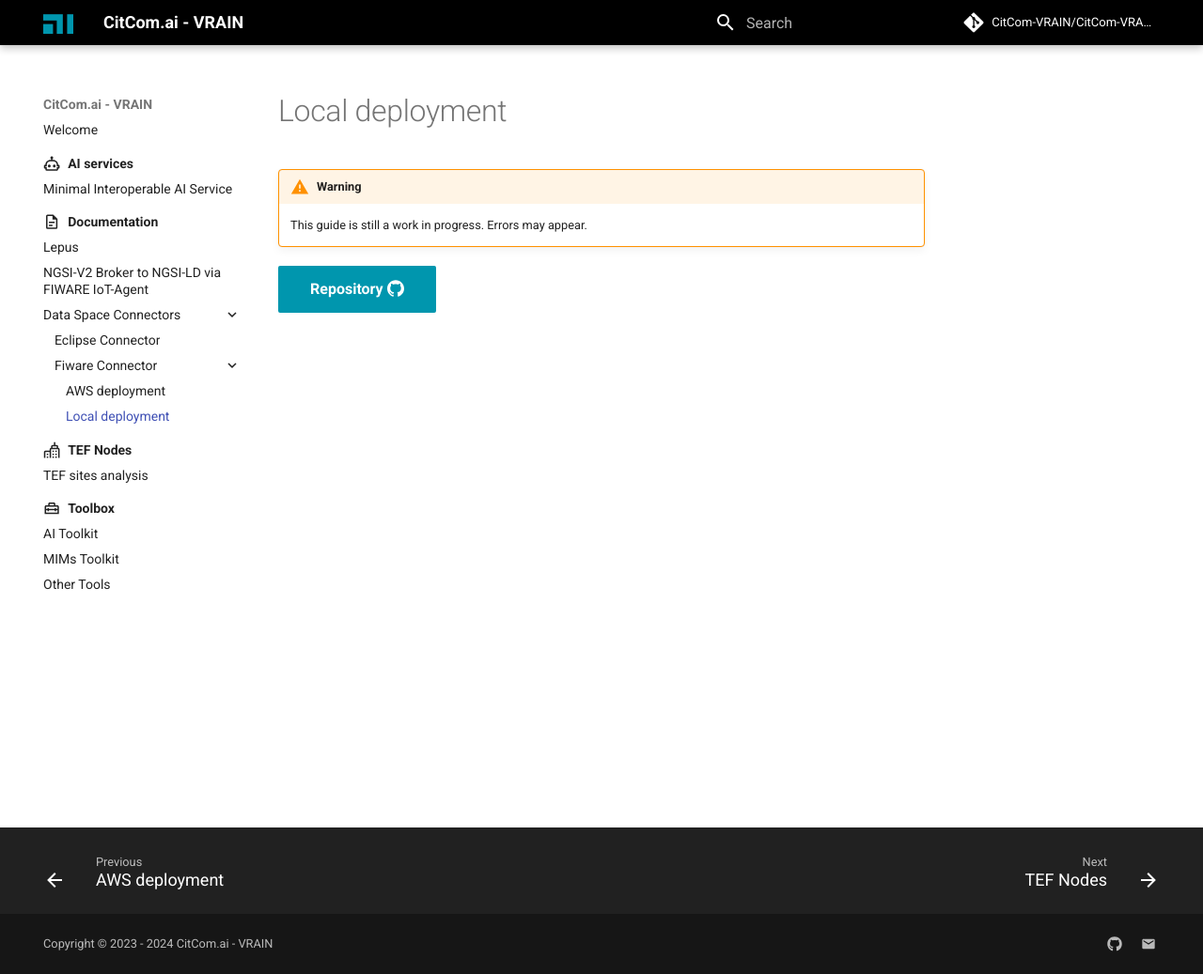
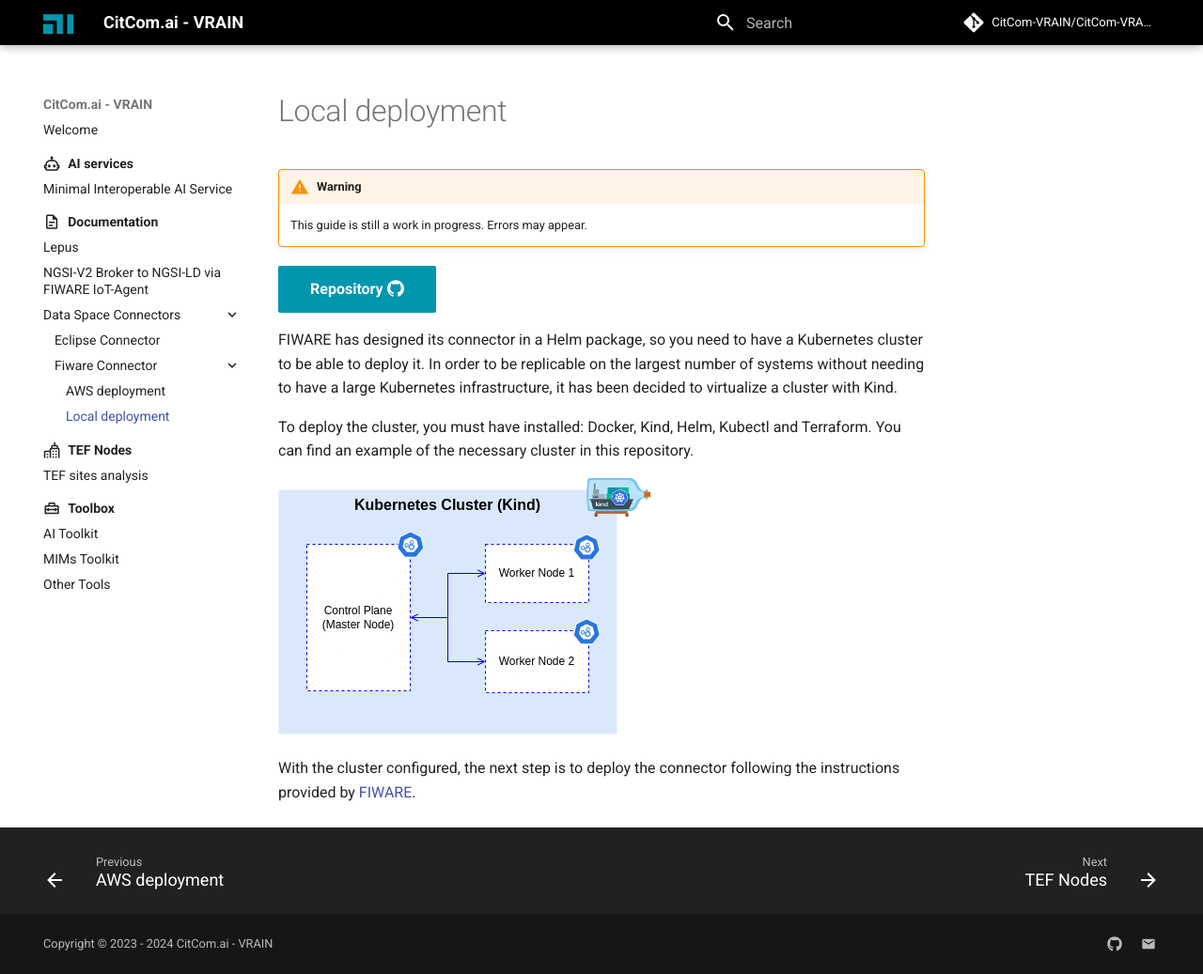
Before and after one commit to riseupalex/CitComAI-Hub.github.io, an MkDocs documentation site: the page built from docs/documentation/data_space_connector/fiware_connector/local_deployment.md, in a window 1280 px wide and 1037 px high. Shown: the whole window at 94% size. Built offline with MkDocs 1.6.1 and Material for MkDocs 9.7.7, drawn with Linux system fonts in a browser that asks for light colours; comment, search, counter and statistics services are not loaded.

Commit message:
local deployment instructions

```diff
--- a/docs/documentation/data_space_connector/fiware_connector/local_deployment.md
+++ b/docs/documentation/data_space_connector/fiware_connector/local_deployment.md
@@ -4,3 +4,11 @@
     This guide is still a work in progress. Errors may appear.
 
 [Repository :simple-github:](https://github.com/CitCom-VRAIN/Minimum_Viable_DataSpace_Infrastructure){ .md-button .md-button--primary }
+
+FIWARE has designed its connector in a Helm package, so you need to have a Kubernetes cluster to be able to deploy it. In order to be replicable on the largest number of systems without needing to have a large Kubernetes infrastructure, it has been decided to virtualize a cluster with Kind.
+
+To deploy the cluster, you must have installed: Docker, Kind, Helm, Kubectl and Terraform. You can find an example of the necessary cluster in this repository.
+
+![kind_cluster](img/kind_cluster.png)
+
+With the cluster configured, the next step is to deploy the connector following the instructions provided by [FIWARE](https://github.com/FIWARE-Ops/data-space-connector/tree/deploy/dsba).
```
Also changed, not shown: docs/documentation/data_space_connector/fiware_connector/img/kind_cluster.png (added).
